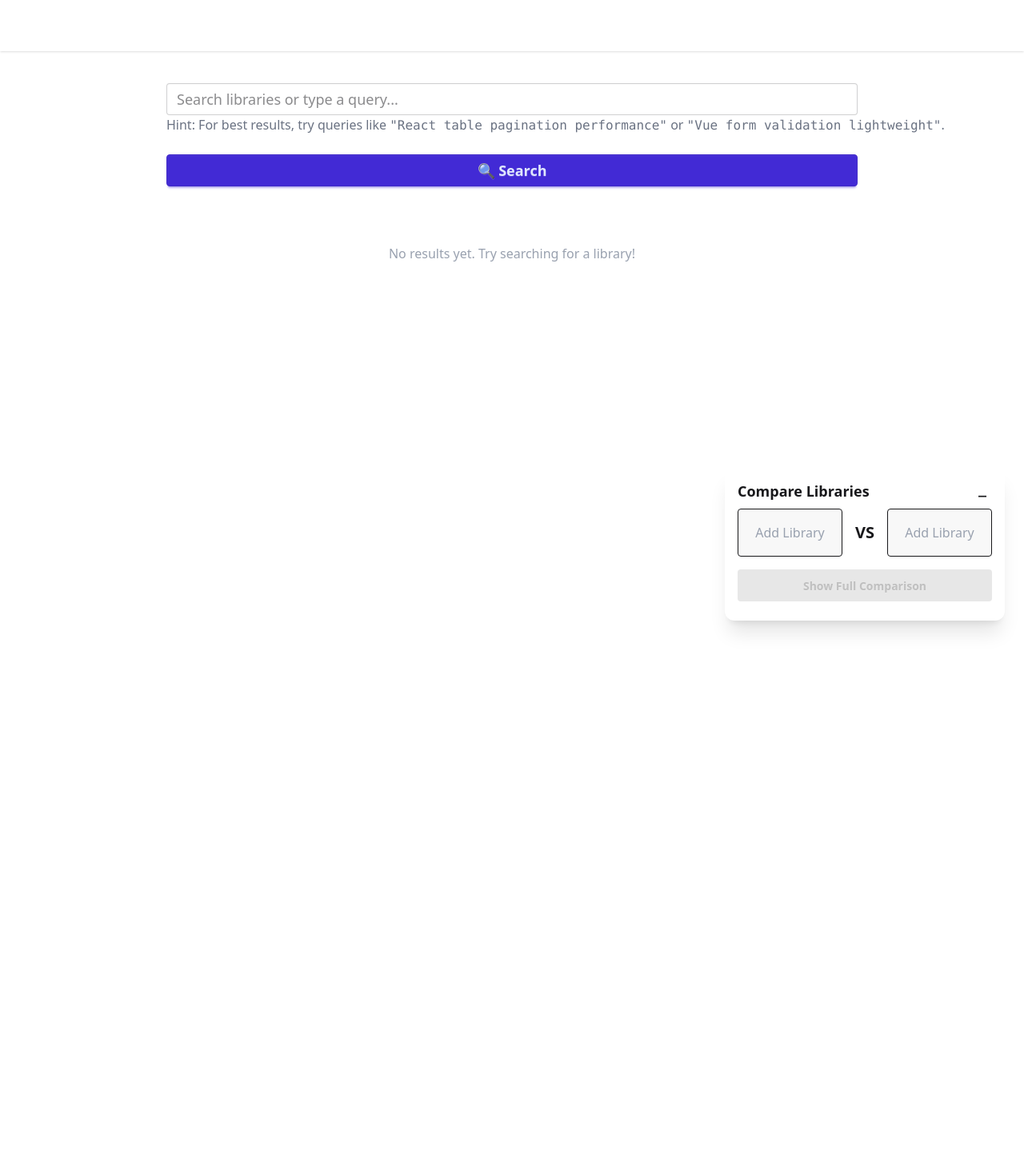
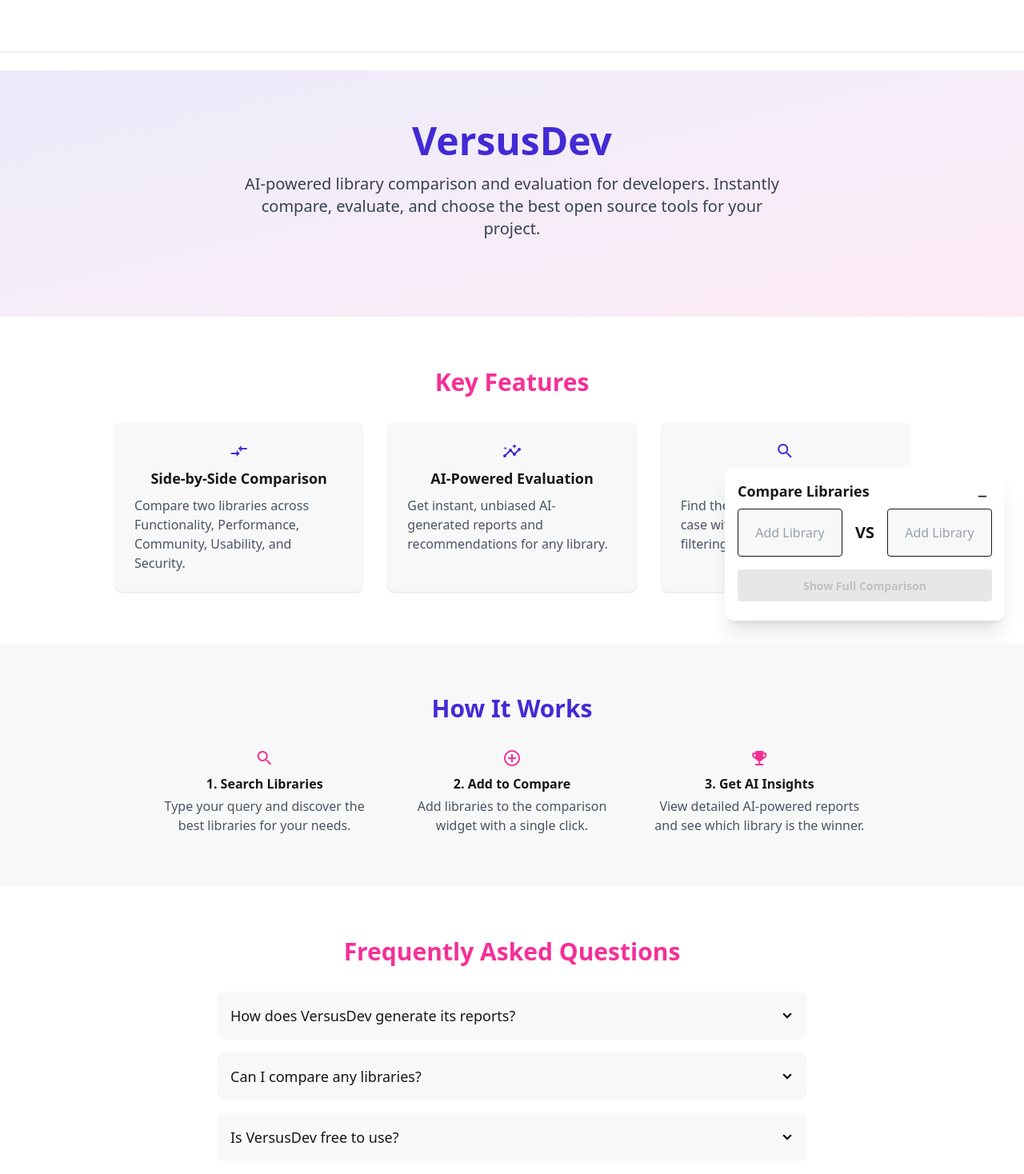
Before and after one commit to uvais724/doc-pilot-ai, a Nuxt app: page / in a window 1280 px wide. Shown: the top 1468 px of the page at 80% size. Before the commit the page ends 800 px from the top, so only its background shows below. Built offline with nearby package versions, Linux system fonts and the light colour scheme.

Commit message:
Added landing page

```diff
--- a/components/Navbar.vue
+++ b/components/Navbar.vue
@@ -1,7 +1,7 @@
 <template>
   <nav class="navbar bg-base-100 shadow mb-6">
     <div class="container mx-auto flex items-center px-4 py-2">
-      <NuxtLink to="/" class="text-2xl font-extrabold text-primary tracking-tight">
+      <NuxtLink to="/search" class="text-2xl font-extrabold text-primary tracking-tight">
         VersusDev
       </NuxtLink>
     </div>
--- a/pages/index.vue
+++ b/pages/index.vue
@@ -1,157 +1,86 @@
 <template>
-  <div class="p-4 max-w-4xl mx-auto">
-    <div class="form-control mb-6">
-      <input
-        v-model="query"
-        type="text"
-        placeholder="Search libraries or type a query..."
-        class="input input-bordered w-full text-lg"
-      />
-      <label class="label">
-        <span class="label-text-alt text-gray-500">
-          Hint: For best results, try queries like <span class="font-mono">"React table pagination performance"</span> or <span class="font-mono">"Vue form validation lightweight"</span>.
-        </span>
-      </label>
-    </div>
-    <button @click="searchLibraries" class="btn btn-primary w-full text-lg mb-6">
-      <span v-if="!loading">🔍 Search</span>
-      <span v-else class="loading loading-spinner loading-sm"></span>
-    </button>
+  <div class="min-h-screen bg-base-100">
+    <!-- Hero Section -->
+    <section class="py-16 px-4 text-center bg-gradient-to-br from-primary/10 to-secondary/10">
+      <h1 class="text-5xl font-extrabold mb-4 text-primary">VersusDev</h1>
+      <p class="text-xl text-gray-700 mb-8 max-w-2xl mx-auto">AI-powered library comparison and evaluation for developers. Instantly compare, evaluate, and choose the best open source tools for your project.</p>
+      <NuxtLink to="/search" class="btn btn-primary btn-lg">Get Started</NuxtLink>
+    </section>
 
-    <div v-if="results.length" class="grid gap-6">
-      <div v-for="lib in results" :key="lib.name" class="card bg-base-100 shadow-xl p-6 border border-base-200">
-        <div class="flex justify-between items-start">
-          <div>
-            <h2 class="text-2xl font-bold text-primary">{{ lib.name }}</h2>
-            <p class="text-gray-700 mb-2">{{ lib.description }}</p>
-          </div>
-          <div class="flex flex-col gap-2 items-end">
-            <button
-              class="btn btn-secondary btn-sm ml-4"
-              @click="evaluateLibrary(lib)"
-              :disabled="evaluating"
-            >
-              <span v-if="!evaluating">Evaluate</span>
-              <span v-else class="loading loading-spinner loading-xs"></span>
-            </button>
-            <button
-              class="btn btn-outline btn-xs mt-1"
-              @click="addToCompare(lib)"
-            >
-              Add to Compare
-            </button>
+    <!-- Key Features/Benefits -->
+    <section class="py-16 px-4 max-w-5xl mx-auto">
+      <h2 class="text-3xl font-bold mb-8 text-center text-secondary">Key Features</h2>
+      <div class="grid md:grid-cols-3 gap-8">
+        <div class="card bg-base-200 p-6 shadow flex flex-col items-center">
+          <span class="material-icons text-4xl text-primary mb-2">compare_arrows</span>
+          <h3 class="font-bold text-lg mb-2">Side-by-Side Comparison</h3>
+          <p class="text-gray-600">Compare two libraries across Functionality, Performance, Community, Usability, and Security.</p>
+        </div>
+        <div class="card bg-base-200 p-6 shadow flex flex-col items-center">
+          <span class="material-icons text-4xl text-primary mb-2">insights</span>
+          <h3 class="font-bold text-lg mb-2">AI-Powered Evaluation</h3>
+          <p class="text-gray-600">Get instant, unbiased AI-generated reports and recommendations for any library.</p>
+        </div>
+        <div class="card bg-base-200 p-6 shadow flex flex-col items-center">
+          <span class="material-icons text-4xl text-primary mb-2">search</span>
+          <h3 class="font-bold text-lg mb-2">Smart Search</h3>
+          <p class="text-gray-600">Find the best libraries for your use case with intelligent search and filtering.</p>
+        </div>
+      </div>
+    </section>
+
+    <!-- How It Works -->
+    <section class="py-16 px-4 bg-base-200">
+      <h2 class="text-3xl font-bold mb-8 text-center text-primary">How It Works</h2>
+      <div class="max-w-4xl mx-auto grid md:grid-cols-3 gap-8">
+        <div class="flex flex-col items-center">
+          <span class="material-icons text-4xl text-secondary mb-2">search</span>
+          <h4 class="font-semibold mb-1">1. Search Libraries</h4>
+          <p class="text-gray-600 text-center">Type your query and discover the best libraries for your needs.</p>
+        </div>
+        <div class="flex flex-col items-center">
+          <span class="material-icons text-4xl text-secondary mb-2">add_circle_outline</span>
+          <h4 class="font-semibold mb-1">2. Add to Compare</h4>
+          <p class="text-gray-600 text-center">Add libraries to the comparison widget with a single click.</p>
+        </div>
+        <div class="flex flex-col items-center">
+          <span class="material-icons text-4xl text-secondary mb-2">emoji_events</span>
+          <h4 class="font-semibold mb-1">3. Get AI Insights</h4>
+          <p class="text-gray-600 text-center">View detailed AI-powered reports and see which library is the winner.</p>
+        </div>
+      </div>
+    </section>
+
+    <!-- FAQ Section -->
+    <section class="py-16 px-4 max-w-3xl mx-auto">
+      <h2 class="text-3xl font-bold mb-8 text-center text-secondary">Frequently Asked Questions</h2>
+      <div class="space-y-4">
+        <div class="collapse collapse-arrow bg-base-200">
+          <input type="checkbox" />
+          <div class="collapse-title text-lg font-medium">How does VersusDev generate its reports?</div>
+          <div class="collapse-content">
+            <p>VersusDev uses advanced AI models to analyze library metadata, GitHub activity, and documentation to provide unbiased, data-driven evaluations and comparisons.</p>
           </div>
         </div>
-        <div class="mt-4 pt-2 border-t flex flex-wrap gap-4 text-sm text-gray-600">
-          <div v-if="lib.weeklyDownloads">
-            <span class="font-semibold">Downloads:</span> {{ lib.weeklyDownloads.toLocaleString() }} / week
+        <div class="collapse collapse-arrow bg-base-200">
+          <input type="checkbox" />
+          <div class="collapse-title text-lg font-medium">Can I compare any libraries?</div>
+          <div class="collapse-content">
+            <p>Yes! You can compare any two libraries available on npm and GitHub. Just search, add to compare, and view the results.</p>
           </div>
-          <div v-if="lib.size">
-            <span class="font-semibold">Size:</span> {{ (lib.size / 1024).toFixed(1) }} KB
-          </div>
-          <div v-if="lib.rating">
-            <span class="font-semibold">Rating:</span> {{ lib.rating }}
-          </div>
-          <div v-if="lib.lastPublish">
-            <span class="font-semibold">Last Updated:</span> {{ new Date(lib.lastPublish).toLocaleDateString() }}
+        </div>
+        <div class="collapse collapse-arrow bg-base-200">
+          <input type="checkbox" />
+          <div class="collapse-title text-lg font-medium">Is VersusDev free to use?</div>
+          <div class="collapse-content">
+            <p>VersusDev is free for individual developers. For advanced features and team plans, contact us for more information.</p>
           </div>
         </div>
       </div>
-    </div>
-    <div v-else-if="!loading" class="text-center text-gray-400 mt-12">
-      <span>No results yet. Try searching for a library!</span>
-    </div>
+    </section>
   </div>
 </template>
 
 <script setup>
-import { ref, onMounted } from 'vue'
-import { useRouter } from 'vue-router'
-const query = ref('')
-const results = ref([])
-const loading = ref(false)
-const router = useRouter()
-const compareWidgetRef = ref(null)
-const evaluating = ref(false)
-
-const searchLibraries = async () => {
-  loading.value = true
-  const res = await $fetch('/api/search', { method: 'POST', body: { query: query.value } })
-  results.value = res.results || []
-  // Save state to sessionStorage
-  sessionStorage.setItem('searchQuery', query.value)
-  sessionStorage.setItem('searchResults', JSON.stringify(results.value))
-  loading.value = false
-}
-
-onMounted(() => {
-  // Restore state from sessionStorage if available
-  const savedQuery = sessionStorage.getItem('searchQuery')
-  const savedResults = sessionStorage.getItem('searchResults')
-  if (savedQuery) query.value = savedQuery
-  if (savedResults) results.value = JSON.parse(savedResults)
-})
-
-const evaluateLibrary = async (lib) => {
-  evaluating.value = true
-  // Fetch npm metadata
-  const npmRes = await fetch(`https://registry.npmjs.org/${lib.name}`)
-  const npmData = await npmRes.json()
-
-  // Try to extract GitHub repo info from npm metadata
-  let githubRepo = ''
-  if (npmData.repository && npmData.repository.url) {
-    // e.g. "git+https://github.com/owner/repo.git"
-    const match = npmData.repository.url.match(/github.com[:/](.+?)\.(git)?$/)
-    if (match && match[1]) {
-      githubRepo = match[1]
-    }
-  }
-
-  let githubMeta = {}
-  if (githubRepo) {
-    // Fetch GitHub repo metadata (stars, issues, last commit, etc.)
-    const repoRes = await fetch(`https://api.github.com/repos/${githubRepo}`)
-    const repoData = await repoRes.json()
-    const commitsRes = await fetch(`https://api.github.com/repos/${githubRepo}/commits?per_page=1`)
-    const commitsData = await commitsRes.json()
-    githubMeta = {
-      stars: repoData.stargazers_count,
-      issuesOpen: repoData.open_issues_count,
-      lastCommit: commitsData && commitsData[0] ? commitsData[0].commit.author.date : '',
-      repoUrl: repoData.html_url,
-      docs: npmData.homepage || repoData.homepage || '',
-    }
-  }
-
-  // Compose metadata for evaluation
-  const metadata = {
-    npm: {
-      name: npmData.name,
-      version: npmData['dist-tags']?.latest,
-      description: npmData.description,
-      weeklyDownloads: lib.weeklyDownloads,
-      size: lib.size,
-      lastPublish: npmData.time?.[npmData['dist-tags']?.latest],
-    },
-    github: githubMeta
-  }
-
-  router.push({
-    path: '/evaluate',
-    query: {
-      name: lib.name,
-      metadata: JSON.stringify(metadata)
-    }
-  })
-  evaluating.value = false
-}
-
-function addToCompare(lib) {
-  if (process.client) {
-    window.dispatchEvent(new CustomEvent('add-to-compare', { detail: lib }))
-    // Open the widget if it's minimized
-    window.dispatchEvent(new CustomEvent('open-compare-widget'))
-  }
-}
+import { NuxtLink } from '#components'
 </script>
--- /dev/null
+++ b/pages/search.vue
@@ -0,0 +1,157 @@
+<template>
+  <div class="p-4 max-w-4xl mx-auto">
+    <div class="form-control mb-6">
+      <input
+        v-model="query"
+        type="text"
+        placeholder="Search libraries or type a query..."
+        class="input input-bordered w-full text-lg"
+      />
+      <label class="label">
+        <span class="label-text-alt text-gray-500">
+          Hint: For best results, try queries like <span class="font-mono">"React table pagination performance"</span> or <span class="font-mono">"Vue form validation lightweight"</span>.
+        </span>
+      </label>
+    </div>
+    <button @click="searchLibraries" class="btn btn-primary w-full text-lg mb-6">
+      <span v-if="!loading">🔍 Search</span>
+      <span v-else class="loading loading-spinner loading-sm"></span>
+    </button>
+
+    <div v-if="results.length" class="grid gap-6">
+      <div v-for="lib in results" :key="lib.name" class="card bg-base-100 shadow-xl p-6 border border-base-200">
+        <div class="flex justify-between items-start">
+          <div>
+            <h2 class="text-2xl font-bold text-primary">{{ lib.name }}</h2>
+            <p class="text-gray-700 mb-2">{{ lib.description }}</p>
+          </div>
+          <div class="flex flex-col gap-2 items-end">
+            <button
+              class="btn btn-secondary btn-sm ml-4"
+              @click="evaluateLibrary(lib)"
+              :disabled="evaluating"
+            >
+              <span v-if="!evaluating">Evaluate</span>
+              <span v-else class="loading loading-spinner loading-xs"></span>
+            </button>
+            <button
+              class="btn btn-outline btn-xs mt-1"
+              @click="addToCompare(lib)"
+            >
+              Add to Compare
+            </button>
+          </div>
+        </div>
+        <div class="mt-4 pt-2 border-t flex flex-wrap gap-4 text-sm text-gray-600">
+          <div v-if="lib.weeklyDownloads">
+            <span class="font-semibold">Downloads:</span> {{ lib.weeklyDownloads.toLocaleString() }} / week
+          </div>
+          <div v-if="lib.size">
+            <span class="font-semibold">Size:</span> {{ (lib.size / 1024).toFixed(1) }} KB
+          </div>
+          <div v-if="lib.rating">
+            <span class="font-semibold">Rating:</span> {{ lib.rating }}
+          </div>
+          <div v-if="lib.lastPublish">
+            <span class="font-semibold">Last Updated:</span> {{ new Date(lib.lastPublish).toLocaleDateString() }}
+          </div>
+        </div>
+      </div>
+    </div>
+    <div v-else-if="!loading" class="text-center text-gray-400 mt-12">
+      <span>No results yet. Try searching for a library!</span>
+    </div>
+  </div>
+</template>
+
+<script setup>
+import { ref, onMounted } from 'vue'
+import { useRouter } from 'vue-router'
+const query = ref('')
+const results = ref([])
+const loading = ref(false)
+const router = useRouter()
+const compareWidgetRef = ref(null)
+const evaluating = ref(false)
+
+const searchLibraries = async () => {
+  loading.value = true
+  const res = await $fetch('/api/search', { method: 'POST', body: { query: query.value } })
+  results.value = res.results || []
+  // Save state to sessionStorage
+  sessionStorage.setItem('searchQuery', query.value)
+  sessionStorage.setItem('searchResults', JSON.stringify(results.value))
+  loading.value = false
+}
+
+onMounted(() => {
+  // Restore state from sessionStorage if available
+  const savedQuery = sessionStorage.getItem('searchQuery')
+  const savedResults = sessionStorage.getItem('searchResults')
+  if (savedQuery) query.value = savedQuery
+  if (savedResults) results.value = JSON.parse(savedResults)
+})
+
+const evaluateLibrary = async (lib) => {
+  evaluating.value = true
+  // Fetch npm metadata
+  const npmRes = await fetch(`https://registry.npmjs.org/${lib.name}`)
+  const npmData = await npmRes.json()
+
+  // Try to extract GitHub repo info from npm metadata
+  let githubRepo = ''
+  if (npmData.repository && npmData.repository.url) {
+    // e.g. "git+https://github.com/owner/repo.git"
+    const match = npmData.repository.url.match(/github.com[:/](.+?)\.(git)?$/)
+    if (match && match[1]) {
+      githubRepo = match[1]
+    }
+  }
+
+  let githubMeta = {}
+  if (githubRepo) {
+    // Fetch GitHub repo metadata (stars, issues, last commit, etc.)
+    const repoRes = await fetch(`https://api.github.com/repos/${githubRepo}`)
+    const repoData = await repoRes.json()
+    const commitsRes = await fetch(`https://api.github.com/repos/${githubRepo}/commits?per_page=1`)
+    const commitsData = await commitsRes.json()
+    githubMeta = {
+      stars: repoData.stargazers_count,
+      issuesOpen: repoData.open_issues_count,
+      lastCommit: commitsData && commitsData[0] ? commitsData[0].commit.author.date : '',
+      repoUrl: repoData.html_url,
+      docs: npmData.homepage || repoData.homepage || '',
+    }
+  }
+
+  // Compose metadata for evaluation
+  const metadata = {
+    npm: {
+      name: npmData.name,
+      version: npmData['dist-tags']?.latest,
+      description: npmData.description,
+      weeklyDownloads: lib.weeklyDownloads,
+      size: lib.size,
+      lastPublish: npmData.time?.[npmData['dist-tags']?.latest],
+    },
+    github: githubMeta
+  }
+
+  router.push({
+    path: '/evaluate',
+    query: {
+      name: lib.name,
+      metadata: JSON.stringify(metadata)
+    }
+  })
+  evaluating.value = false
+}
+
+function addToCompare(lib) {
+  if (process.client) {
+    window.dispatchEvent(new CustomEvent('add-to-compare', { detail: lib }))
+    // Open the widget if it's minimized
+    window.dispatchEvent(new CustomEvent('open-compare-widget'))
+  }
+}
+</script>
```
